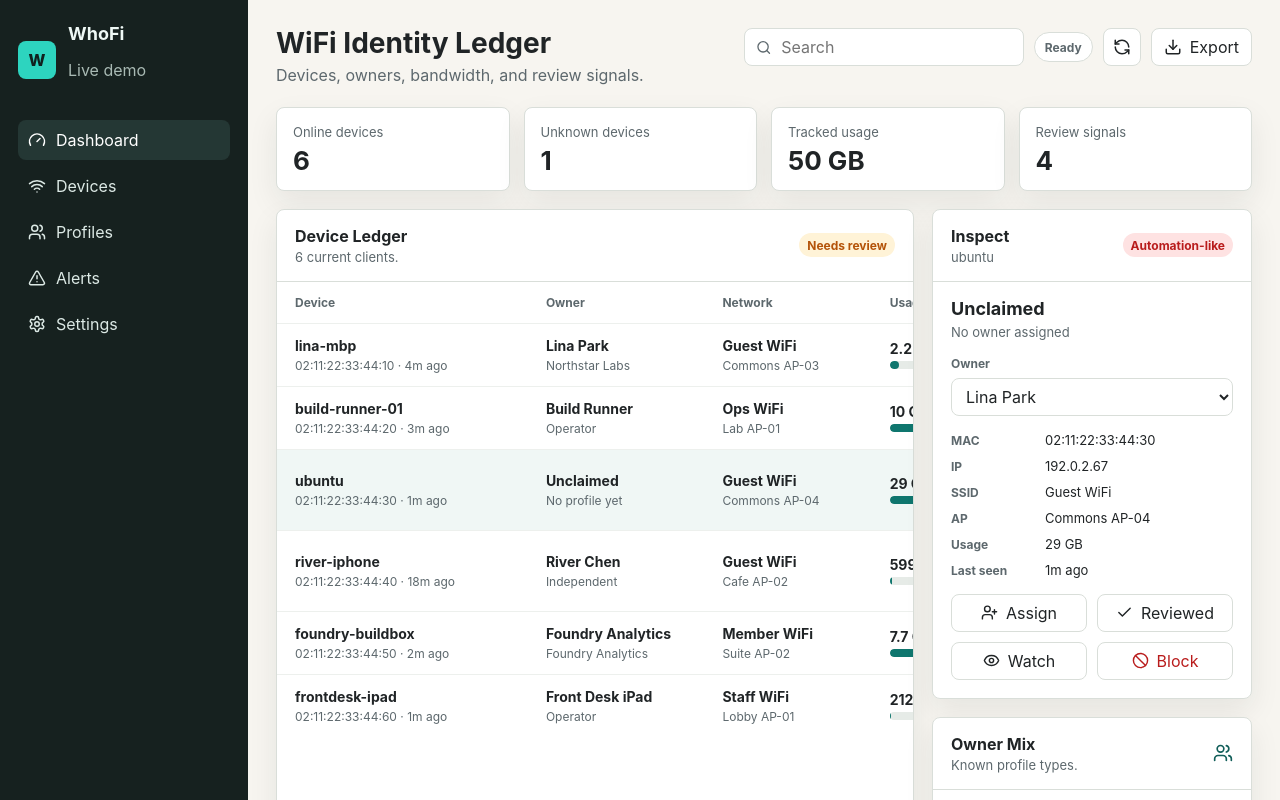
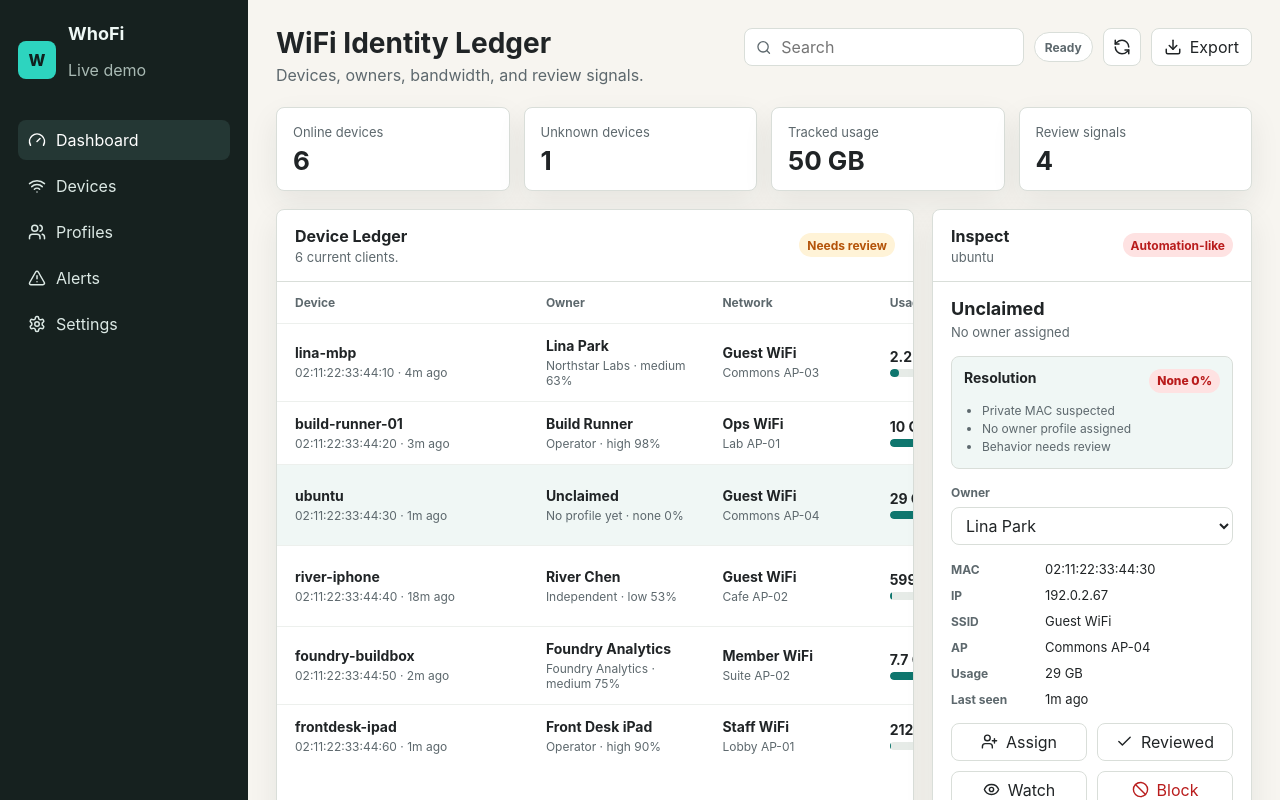
Before and after one commit to peterchee-os/WhoFi, a Next.js app: page / in a window 1280 px wide. Shown: the top 800 px of the page. Built offline with nearby package versions, Linux system fonts and the light colour scheme.

Commit message:
Add device resolution evidence

```diff
--- /dev/null
+++ b/app/api/resolution/demo/route.ts
@@ -0,0 +1,9 @@
+import { NextResponse } from "next/server";
+import { demoDevices, demoProfiles } from "@/lib/demo-data";
+import { resolveDevices } from "@/lib/resolution";
+
+export async function GET() {
+  return NextResponse.json({
+    resolutions: resolveDevices(demoDevices, demoProfiles)
+  });
+}
--- a/app/globals.css
+++ b/app/globals.css
@@ -514,6 +514,50 @@ textarea {
   font-size: 13px;
 }
 
+.evidence-box {
+  border: 1px solid var(--line);
+  border-radius: 8px;
+  background: var(--panel-strong);
+  padding: 12px;
+  display: grid;
+  gap: 9px;
+}
+
+.evidence-box ul {
+  margin: 0;
+  padding-left: 18px;
+  color: var(--muted);
+  font-size: 12px;
+  line-height: 1.5;
+}
+
+.confidence-pill {
+  min-height: 24px;
+  border-radius: 999px;
+  padding: 0 8px;
+  display: inline-flex;
+  align-items: center;
+  font-size: 12px;
+  font-weight: 800;
+  text-transform: capitalize;
+}
+
+.confidence-pill.none,
+.confidence-pill.low {
+  background: #fee2e2;
+  color: var(--red);
+}
+
+.confidence-pill.medium {
+  background: #fff7ed;
+  color: #9a3412;
+}
+
+.confidence-pill.high {
+  background: #e7f5ec;
+  color: var(--green);
+}
+
 .select-field {
   display: grid;
   gap: 7px;
--- a/app/page.tsx
+++ b/app/page.tsx
@@ -25,6 +25,7 @@ import { StatusBadge } from "@/components/StatusBadge";
 import { demoAlerts, demoDevices, demoProfiles } from "@/lib/demo-data";
 import { formatBytes, formatRelativeTime, percent } from "@/lib/format";
 import { integrationCatalog, type IntegrationCatalogItem } from "@/lib/integrations/catalog";
+import { resolveDevices, type DeviceResolution } from "@/lib/resolution";
 import type { Alert, AlertStatus, Device, DeviceStatus, Profile, RiskState } from "@/lib/types";
 
 type View = "dashboard" | "devices" | "profiles" | "alerts" | "settings";
@@ -296,6 +297,11 @@ export default function Home() {
 
   const metrics = useMemo(() => getMetrics(devices, alerts), [alerts, devices]);
   const maxUsage = useMemo(() => Math.max(...devices.map((device) => device.rxBytes + device.txBytes)), [devices]);
+  const resolutions = useMemo(() => resolveDevices(devices, demoProfiles), [devices]);
+  const resolutionByDeviceId = useMemo(
+    () => new Map(resolutions.map((resolution) => [resolution.deviceId, resolution])),
+    [resolutions]
+  );
 
   const filteredDevices = useMemo(() => {
     const normalizedQuery = query.trim().toLowerCase();
@@ -472,6 +478,7 @@ export default function Home() {
             onSetAlertStatus={setAlertStatus}
             activity={activity}
             alerts={alerts}
+            resolutionByDeviceId={resolutionByDeviceId}
             selectedDevice={selectedDevice}
             selectedDeviceId={selectedDeviceId}
           />
@@ -484,6 +491,7 @@ export default function Home() {
             onBlockDevice={blockDevice}
             onSelectDevice={setSelectedDeviceId}
             onSetDeviceRisk={setDeviceRisk}
+            resolutionByDeviceId={resolutionByDeviceId}
             selectedDeviceId={selectedDeviceId}
           />
         ) : null}
@@ -559,6 +567,7 @@ function DashboardView({
   onSelectDevice,
   onSetAlertStatus,
   onSetDeviceRisk,
+  resolutionByDeviceId,
   selectedDevice,
   selectedDeviceId
 }: {
@@ -571,6 +580,7 @@ function DashboardView({
   onSelectDevice: (deviceId: string) => void;
   onSetAlertStatus: (alertId: string, status: AlertStatus) => void;
   onSetDeviceRisk: (deviceId: string, riskState: RiskState) => void;
+  resolutionByDeviceId: Map<string, DeviceResolution>;
   selectedDevice: Device;
   selectedDeviceId: string;
 }) {
@@ -581,6 +591,7 @@ function DashboardView({
         compact
         maxUsage={maxUsage}
         onSelectDevice={onSelectDevice}
+        resolutionByDeviceId={resolutionByDeviceId}
         selectedDeviceId={selectedDeviceId}
       />
 
@@ -590,6 +601,7 @@ function DashboardView({
           onAssignDevice={onAssignDevice}
           onBlockDevice={onBlockDevice}
           onSetDeviceRisk={onSetDeviceRisk}
+          resolution={resolutionByDeviceId.get(selectedDevice.id)}
         />
         <OwnerMix />
         <AlertQueue alerts={alerts} limit={3} onSetAlertStatus={onSetAlertStatus} />
@@ -606,6 +618,7 @@ function DevicesView({
   onBlockDevice,
   onSelectDevice,
   onSetDeviceRisk,
+  resolutionByDeviceId,
   selectedDeviceId
 }: {
   devices: Device[];
@@ -614,13 +627,20 @@ function DevicesView({
   onBlockDevice: (deviceId: string) => void;
   onSelectDevice: (deviceId: string) => void;
   onSetDeviceRisk: (deviceId: string, riskState: RiskState) => void;
+  resolutionByDeviceId: Map<string, DeviceResolution>;
   selectedDeviceId: string;
 }) {
   const selectedDevice = devices.find((device) => device.id === selectedDeviceId) ?? devices[0];
 
   return (
     <section className="content-grid detail-layout">
-      <DeviceLedger devices={devices} maxUsage={maxUsage} onSelectDevice={onSelectDevice} selectedDeviceId={selectedDeviceId} />
+      <DeviceLedger
+        devices={devices}
+        maxUsage={maxUsage}
+        onSelectDevice={onSelectDevice}
+        resolutionByDeviceId={resolutionByDeviceId}
+        selectedDeviceId={selectedDeviceId}
+      />
       <div className="side-stack">
         {selectedDevice ? (
           <DeviceInspector
@@ -628,6 +648,7 @@ function DevicesView({
             onAssignDevice={onAssignDevice}
             onBlockDevice={onBlockDevice}
             onSetDeviceRisk={onSetDeviceRisk}
+            resolution={resolutionByDeviceId.get(selectedDevice.id)}
           />
         ) : (
           <EmptyPanel />
@@ -1099,12 +1120,14 @@ function DeviceLedger({
   compact = false,
   maxUsage,
   onSelectDevice,
+  resolutionByDeviceId,
   selectedDeviceId
 }: {
   devices: Device[];
   compact?: boolean;
   maxUsage: number;
   onSelectDevice: (deviceId: string) => void;
+  resolutionByDeviceId: Map<string, DeviceResolution>;
   selectedDeviceId: string;
 }) {
   const shownDevices = compact ? devices.slice(0, 6) : devices;
@@ -1140,6 +1163,7 @@ function DeviceLedger({
         <tbody>
           {shownDevices.map((device) => {
             const profile = device.profileId ? profileById.get(device.profileId) : undefined;
+            const resolution = resolutionByDeviceId.get(device.id);
             const usage = device.rxBytes + device.txBytes;
 
             return (
@@ -1153,7 +1177,10 @@ function DeviceLedger({
                 <td>
                   <div className="device-name">
                     <strong>{profile?.displayName ?? "Unclaimed"}</strong>
-                    <span>{profile?.organizationName ?? "No profile yet"}</span>
+                    <span>
+                      {profile?.organizationName ?? "No profile yet"}
+                      {resolution ? ` · ${resolution.confidence} ${resolution.confidenceScore}%` : ""}
+                    </span>
                   </div>
                 </td>
                 <td>
@@ -1195,12 +1222,14 @@ function DeviceInspector({
   device,
   onAssignDevice,
   onBlockDevice,
-  onSetDeviceRisk
+  onSetDeviceRisk,
+  resolution
 }: {
   device: Device;
   onAssignDevice: (deviceId: string, profileId: string) => void;
   onBlockDevice: (deviceId: string) => void;
   onSetDeviceRisk: (deviceId: string, riskState: RiskState) => void;
+  resolution?: DeviceResolution;
 }) {
   const [selectedProfileId, setSelectedProfileId] = useState(device.profileId ?? demoProfiles[0].id);
   const profile = device.profileId ? profileById.get(device.profileId) : undefined;
@@ -1225,6 +1254,20 @@ function DeviceInspector({
           <strong>{profile?.displayName ?? "Unclaimed"}</strong>
           <span>{profile?.organizationName ?? "No owner assigned"}</span>
         </div>
+
+        {resolution ? (
+          <div className="evidence-box">
+            <div className="list-title">
+              <strong>Resolution</strong>
+              <span className={`confidence-pill ${resolution.confidence}`}>{resolution.confidence} {resolution.confidenceScore}%</span>
+            </div>
+            <ul>
+              {resolution.evidence.map((item) => (
+                <li key={`${item.type}-${item.label}`}>{item.label}</li>
+              ))}
+            </ul>
+          </div>
+        ) : null}
 
         <label className="select-field">
           <span>Owner</span>
--- /dev/null
+++ b/lib/resolution.ts
@@ -0,0 +1,133 @@
+import type { Device, Profile } from "./types";
+
+export type ResolutionConfidence = "none" | "low" | "medium" | "high";
+
+export type ResolutionEvidenceType =
+  | "explicit_assignment"
+  | "known_agent_profile"
+  | "staff_managed_device"
+  | "hostname_hint"
+  | "private_mac"
+  | "unknown_device"
+  | "automation_like_behavior";
+
+export type ResolutionEvidence = {
+  type: ResolutionEvidenceType;
+  label: string;
+  weight: number;
+};
+
+export type DeviceResolution = {
+  deviceId: string;
+  profileId?: string;
+  displayName: string;
+  confidence: ResolutionConfidence;
+  confidenceScore: number;
+  evidence: ResolutionEvidence[];
+  needsReview: boolean;
+};
+
+export function resolveDevices(devices: Device[], profiles: Profile[]): DeviceResolution[] {
+  const profileById = new Map(profiles.map((profile) => [profile.id, profile]));
+  return devices.map((device) => resolveDevice(device, profileById));
+}
+
+export function resolveDevice(device: Device, profileById: Map<string, Profile>): DeviceResolution {
+  const profile = device.profileId ? profileById.get(device.profileId) : undefined;
+  const evidence: ResolutionEvidence[] = [];
+
+  if (profile) {
+    evidence.push({
+      label: `Assigned to ${profile.displayName}`,
+      type: "explicit_assignment",
+      weight: profile.profileLevel === "operational" ? 70 : 55
+    });
+  }
+
+  if (profile?.profileType === "agent" && profile.profileLevel === "operational") {
+    evidence.push({
+      label: "Registered operational agent profile",
+      type: "known_agent_profile",
+      weight: 20
+    });
+  }
+
+  if (device.status === "managed" || device.status === "staff_assigned") {
+    evidence.push({
+      label: "Staff-managed device state",
+      type: "staff_managed_device",
+      weight: 12
+    });
+  }
+
+  if (profile && hostnameMatchesProfile(device.hostname, profile)) {
+    evidence.push({
+      label: "Hostname matches owner context",
+      type: "hostname_hint",
+      weight: 8
+    });
+  }
+
+  if (device.privateMacSuspected) {
+    evidence.push({
+      label: "Private MAC suspected",
+      type: "private_mac",
+      weight: -10
+    });
+  }
+
+  if (!profile) {
+    evidence.push({
+      label: "No owner profile assigned",
+      type: "unknown_device",
+      weight: 0
+    });
+  }
+
+  if (device.riskState === "automation_like" || device.riskState === "possible_bot") {
+    evidence.push({
+      label: "Behavior needs review",
+      type: "automation_like_behavior",
+      weight: 0
+    });
+  }
+
+  const confidenceScore = clamp(evidence.reduce((sum, item) => sum + item.weight, 0), 0, 100);
+
+  return {
+    confidence: scoreToConfidence(confidenceScore),
+    confidenceScore,
+    deviceId: device.id,
+    displayName: profile?.displayName ?? "Unassigned",
+    evidence,
+    needsReview: !profile || confidenceScore < 60 || device.riskState === "automation_like" || device.riskState === "possible_bot",
+    profileId: profile?.id
+  };
+}
+
+function hostnameMatchesProfile(hostname: string, profile: Profile) {
+  const normalizedHostname = normalize(hostname);
+  return [
+    profile.displayName,
+    profile.organizationName,
+    profile.teamName
+  ]
+    .filter(Boolean)
+    .map((value) => normalize(value as string))
+    .some((value) => value.length >= 4 && normalizedHostname.includes(value.split("-")[0]));
+}
+
+function normalize(value: string) {
+  return value.toLowerCase().replace(/[^a-z0-9]+/g, "-").replace(/(^-|-$)/g, "");
+}
+
+function clamp(value: number, min: number, max: number) {
+  return Math.min(max, Math.max(min, value));
+}
+
+function scoreToConfidence(score: number): ResolutionConfidence {
+  if (score >= 80) return "high";
+  if (score >= 55) return "medium";
+  if (score > 0) return "low";
+  return "none";
+}
```
Also changed, not shown: 1 other file (tests, documents, lock files or other folders).
